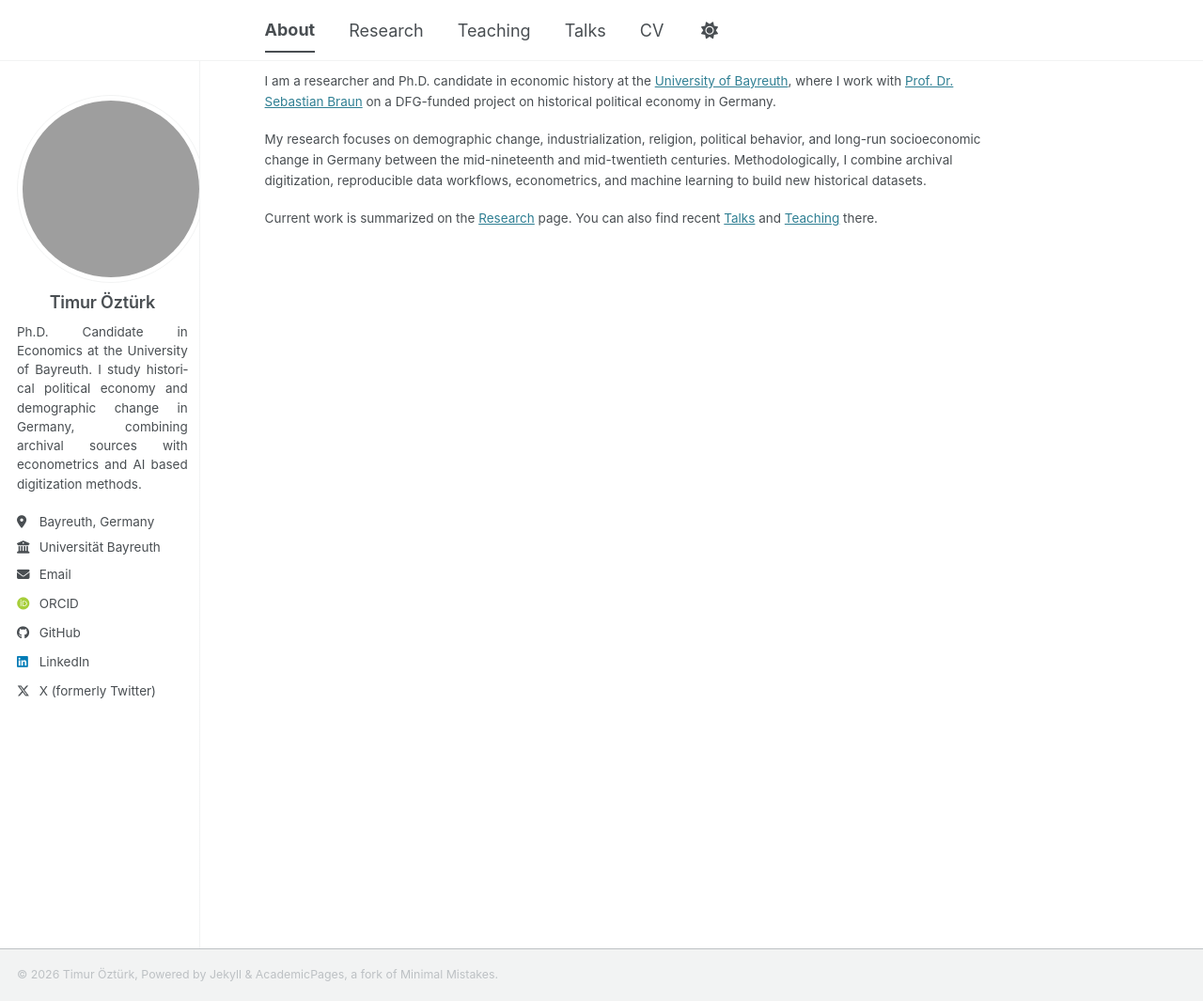
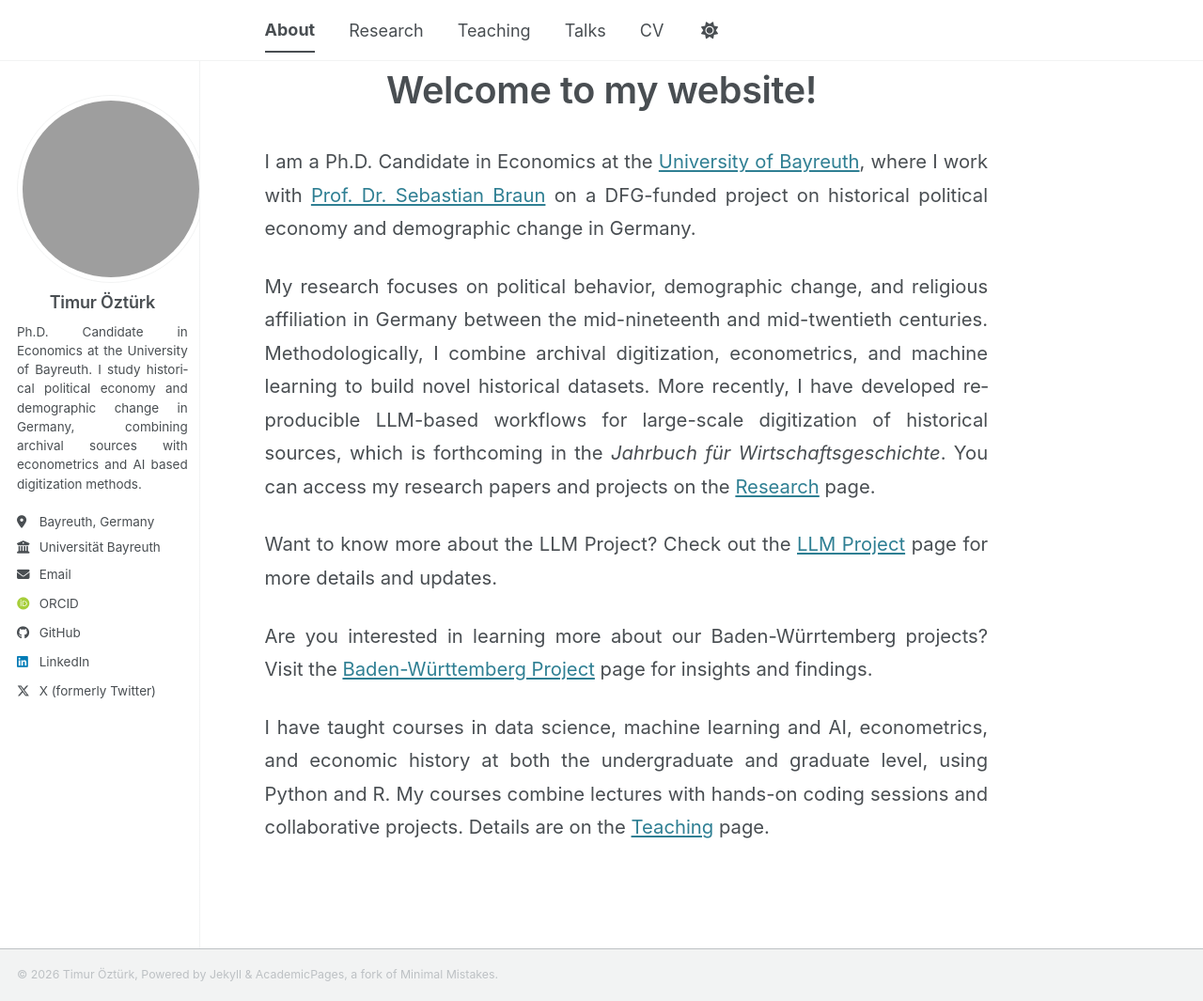
Before and after one commit to timuroeztuerk/timuroeztuerk.github.io, a Jekyll site: the page built from _pages/about.md, in a window 1280 px wide and 1065 px high. Shown: the whole window at 94% size. Built offline with Jekyll 4.4.1, drawn with Linux system fonts in a browser that asks for light colours; some web fonts are replaced; a script bundle is joined from its source files by our own code; library files that are not in the unit come from our copies.

Commit message:
about update

```diff
--- a/_layouts/single.html
+++ b/_layouts/single.html
@@ -15,6 +15,12 @@ layout: default
 {% endif %}
 
 <div id="main" role="main">
+  {% if page.banner_title %}
+    <header class="page__banner">
+      <h1 class="page__banner-title">{{ page.banner_title | markdownify | remove: "<p>" | remove: "</p>" }}</h1>
+    </header>
+  {% endif %}
+
   {% include sidebar.html %}
 
   <article class="page" itemscope itemtype="http://schema.org/CreativeWork">
--- a/_pages/about.md
+++ b/_pages/about.md
@@ -3,14 +3,19 @@ permalink: /
 title: "About"
 author_profile: true
 show_title: false
-content_scale: compact
+banner_title: "Welcome to my website!"
+content_scale: large
 redirect_from:
   - /about/
   - /about.html
 ---
 
-I am a researcher and Ph.D. candidate in economic history at the [University of Bayreuth](https://www.econhist.uni-bayreuth.de/en/index.html), where I work with [Prof. Dr. Sebastian Braun](https://sebastiantillbraun.com/) on a DFG-funded project on historical political economy in Germany.
+I am a Ph.D. Candidate in Economics at the [University of Bayreuth](https://www.econhist.uni-bayreuth.de/en/index.html), where I work with [Prof. Dr. Sebastian Braun](https://sebastiantillbraun.com/) on a DFG-funded project on historical political economy and demographic change in Germany.
 
-My research focuses on demographic change, industrialization, religion, political behavior, and long-run socioeconomic change in Germany between the mid-nineteenth and mid-twentieth centuries. Methodologically, I combine archival digitization, reproducible data workflows, econometrics, and machine learning to build new historical datasets.
+My research focuses on political behavior, demographic change, and religious affiliation in Germany between the mid-nineteenth and mid-twentieth centuries. Methodologically, I combine archival digitization, econometrics, and machine learning to build novel historical datasets. More recently, I have developed reproducible LLM-based workflows for large-scale digitization of historical sources, which is forthcoming in the *Jahrbuch für Wirtschaftsgeschichte*. You can access my research papers and projects on the [Research](/research/) page.
 
-Current work is summarized on the [Research](/research/) page. You can also find recent [Talks](/talks/) and [Teaching](/teaching/) there.
+Want to know more about the LLM Project? Check out the [LLM Project](/degener/) page for more details and updates.
+
+Are you interested in learning more about our Baden-Würrtemberg projects? Visit the [Baden-Württemberg Project](/baden-wuerttemberg/) page for insights and findings.
+
+I have taught courses in data science, machine learning and AI, econometrics, and economic history at both the undergraduate and graduate level, using Python and R. My courses combine lectures with hands-on coding sessions and collaborative projects. Details are on the [Teaching](/teaching/) page.
--- a/_sass/layout/_page.scss
+++ b/_sass/layout/_page.scss
@@ -45,6 +45,21 @@
 
 .page__title--center {
   text-align: center;
+}
+
+.page__banner {
+  margin-bottom: 2rem;
+  text-align: center;
+}
+
+.page__banner-title {
+  margin: 0;
+  font-size: 1.75rem;
+  line-height: 1.1;
+
+  @include breakpoint($small) {
+    font-size: 2.2rem;
+  }
 }
 
 .page__lead {
@@ -130,6 +145,18 @@
 .page__content--compact {
   p, li, dl {
     font-size: $type-size-6;
+  }
+}
+
+.page__content--large {
+  p, li, dl {
+    font-size: 1.125rem;
+    line-height: 1.75;
+  }
+
+  p {
+    text-align: justify;
+    hyphens: auto;
   }
 }
 
```
